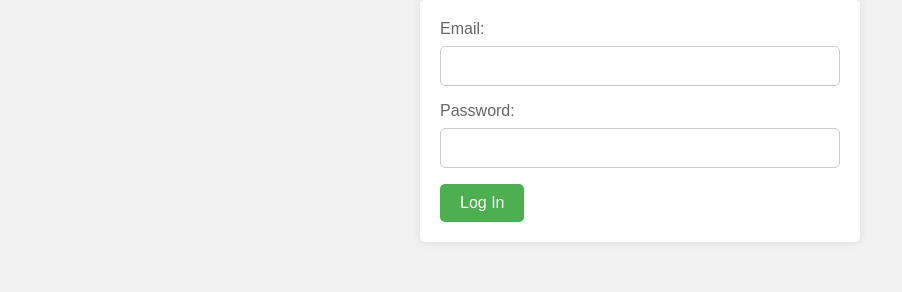
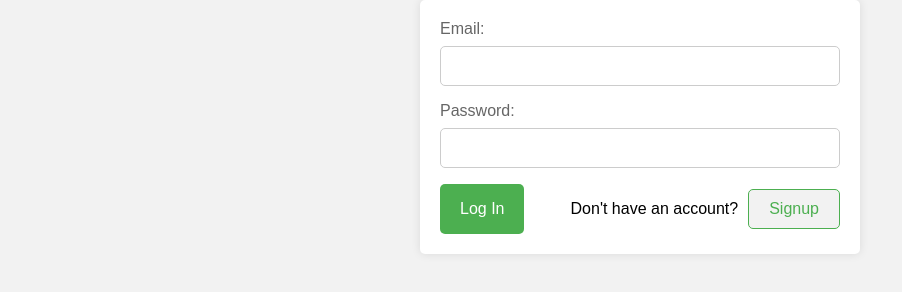
Before and after one commit to willweste/Tracking, a website: page client/pages/login.html in a window 1280 px wide. Shown: the part 88-380 px from the top of the page, without its empty margins (0-902 px from the left). Drawn offline with Linux system fonts and the light colour scheme.

Commit message:
Updated User Signup and Login Pages

```diff
--- a/client/pages/login.html
+++ b/client/pages/login.html
@@ -15,8 +15,14 @@
         <label for="password">Password:</label>
         <input type="password" id="passwordInput" name="password" required />
       </div>
-      <div>
+      <div class="button-container">
         <button type="submit">Log In</button>
+        <div class="signup-container">
+          <p id="text">Don't have an account?</p>
+          <button id="signupButton" onclick="location.href='signup.html'">
+            Signup
+          </button>
+        </div>
       </div>
     </form>
     <script src="../scripts/login.js"></script>
--- a/client/style/login.css
+++ b/client/style/login.css
@@ -64,14 +64,16 @@ button:hover {
 }
 
 .signup-container button {
-  background-color: transparent;
-  color: #666;
-  border: none;
+  background-color: #f2f2f2; /* Light grey */
+  color: #4caf50; /* Green text */
+  padding: 10px 20px;
+  font-size: 16px;
+  border-radius: 5px;
+  border: 1px solid #4caf50; /* Green border */
   cursor: pointer;
-  text-decoration: underline;
-  padding: 0;
 }
 
 .signup-container button:hover {
-  color: #333;
+  background-color: #4caf50; /* Green background on hover */
+  color: #fff; /* White text on hover */
 }
--- a/client/style/signup.css
+++ b/client/style/signup.css
@@ -54,12 +54,30 @@ button:hover {
 .button-container {
   display: flex;
   justify-content: space-between;
+  align-items: center; /* New property to vertically center the child elements */
 }
 
 .login-container {
-  display: flex;
+  display: inline-flex; /* New property to make the .login-container fit its content */
   align-items: center;
 }
+
+
+.login-container button {
+  background-color: #f2f2f2; /* Light grey */
+  color: #4caf50; /* Green text */
+  padding: 10px 20px;
+  font-size: 16px;
+  border-radius: 5px;
+  border: 1px solid #4caf50; /* Green border */
+  cursor: pointer;
+}
+
+.login-container button:hover {
+  background-color: #4caf50; /* Green background on hover */
+  color: #fff; /* White text on hover */
+}
+
 
 .login-container p {
   margin-right: 10px;
```
